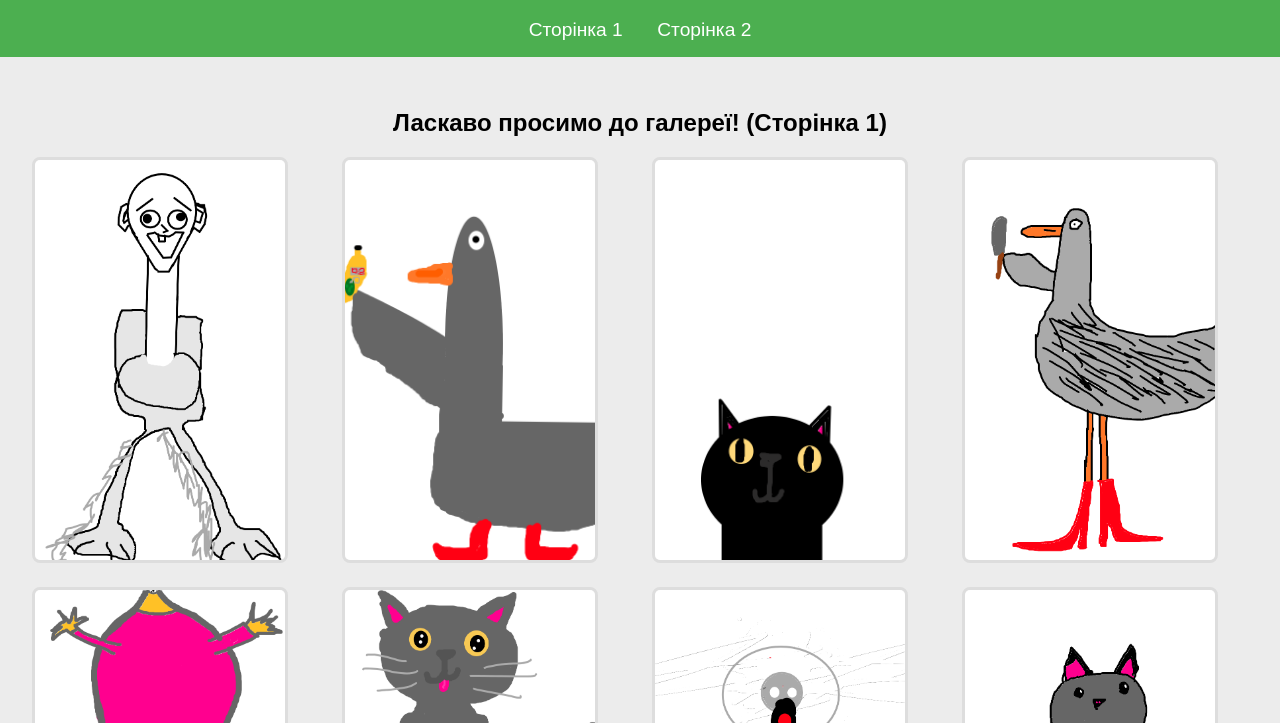
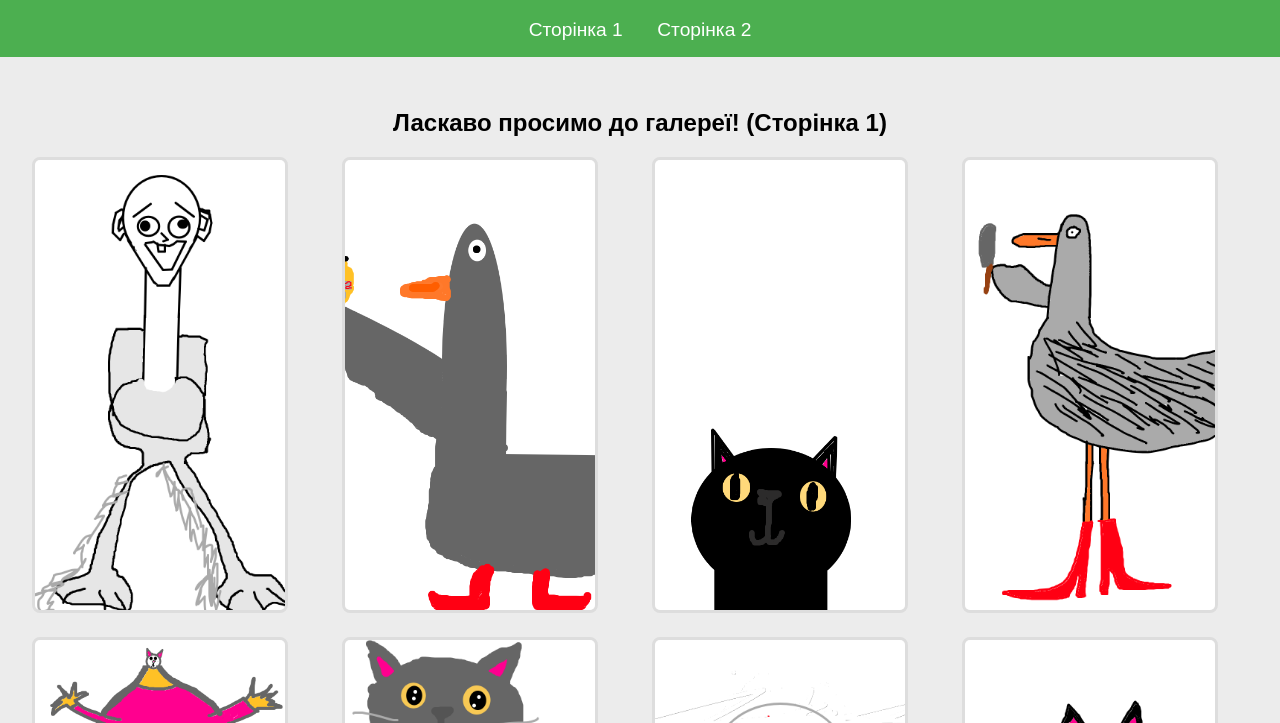
Before and after one commit to Kotyara45/Gallery, a plain HTML site: page index.html in a window 1280 px wide. Shown: the part 77-800 px from the top of the page. Drawn offline with Linux system fonts and the light colour scheme.

Commit message:
Update index.html

```diff
--- a/index.html
+++ b/index.html
@@ -54,7 +54,7 @@
 
         .gallery img {
             width: 250px; /* Збільшено ширину */
-            height: 400px; /* Збільшено висоту */
+            height: 450px; /* Збільшено висоту */
             object-fit: cover;
             border: 3px solid #ddd;
             border-radius: 8px;
```
